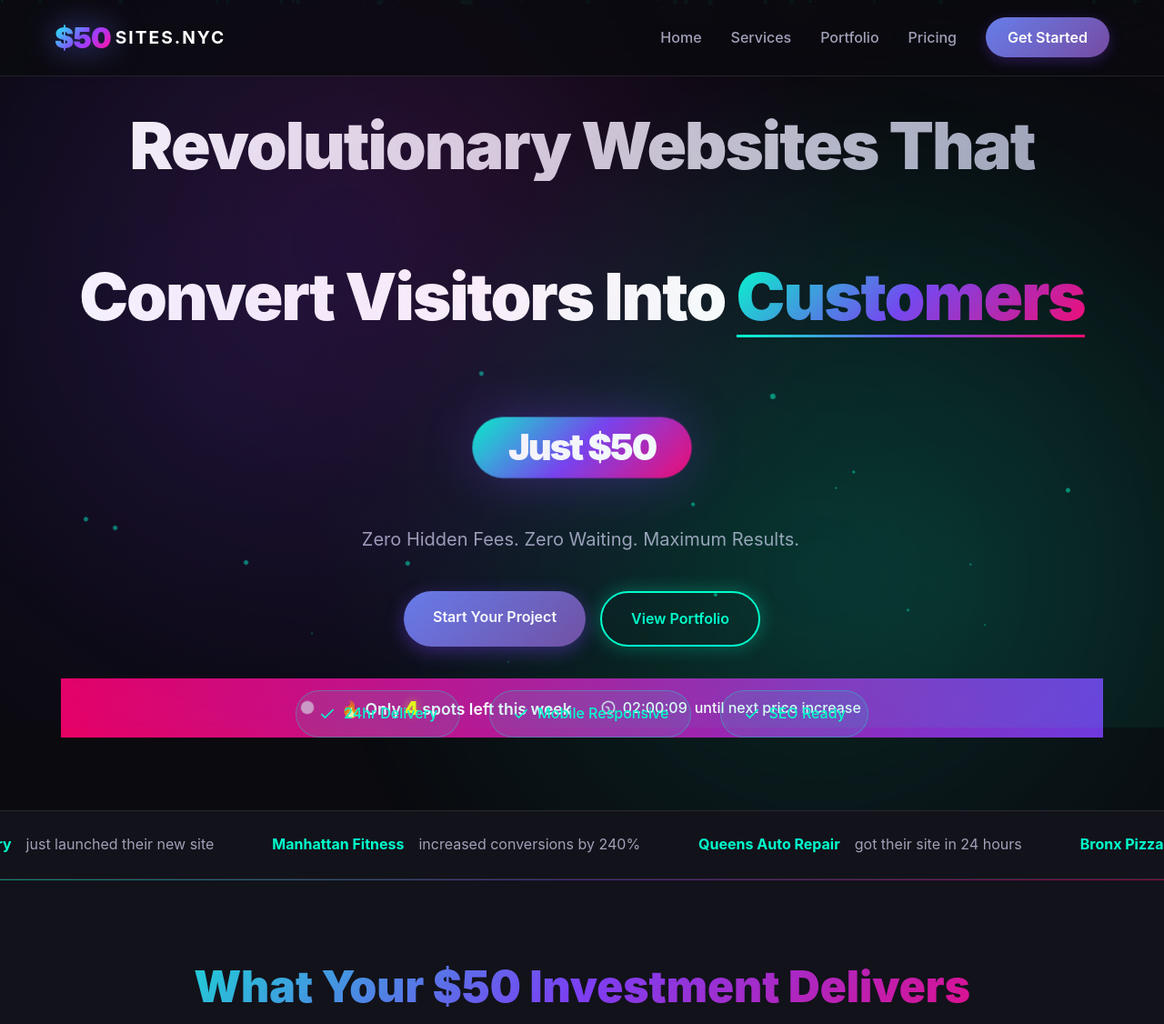
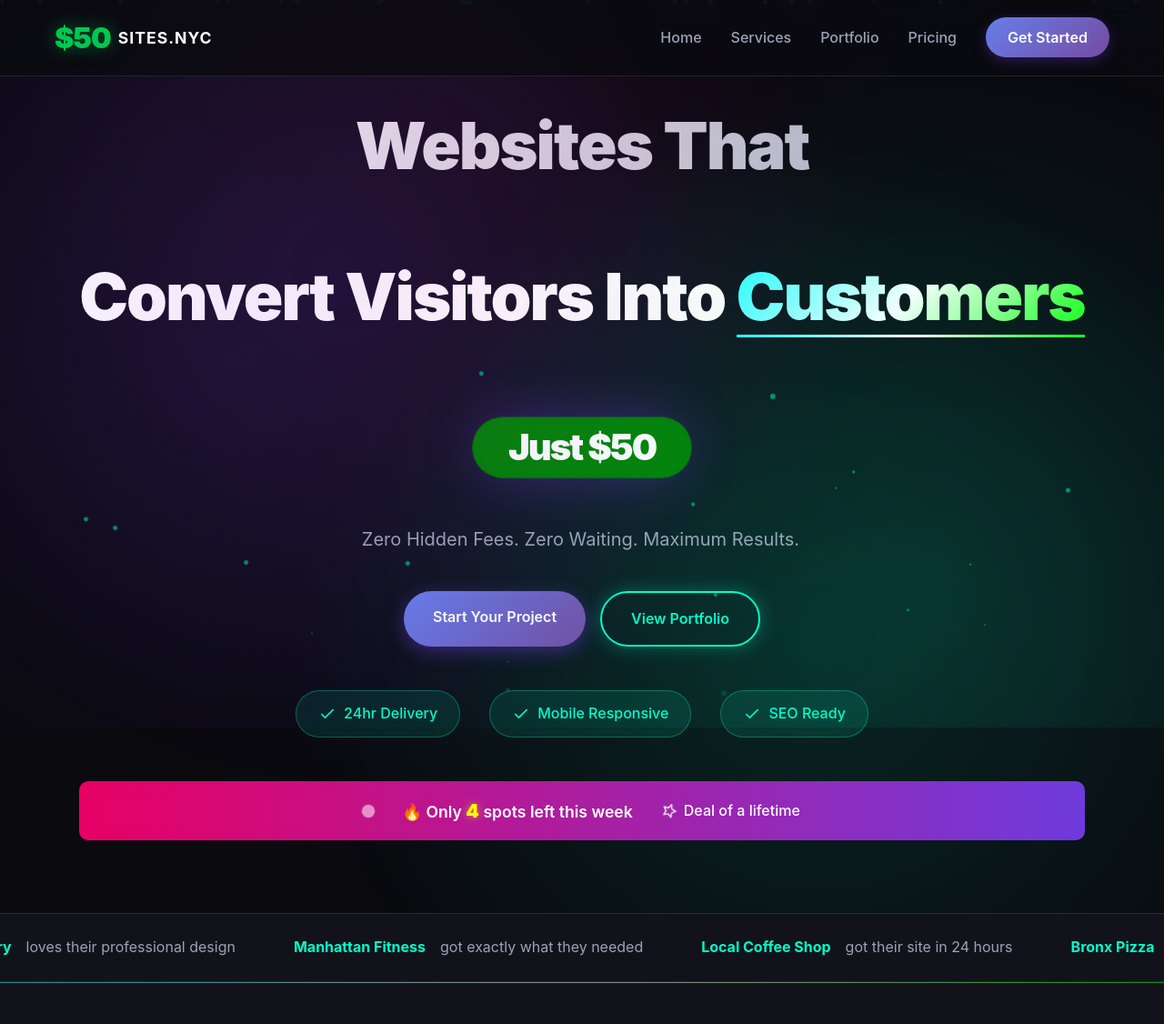
Before and after one commit to Muzilos/50dollarsites.nyc, a website: page index.html in a window 1280 px wide. Shown: the top 1126 px of the page at 91% size. Drawn offline with Linux system fonts and the light colour scheme.

Commit message:
better looking

```diff
--- a/index.html
+++ b/index.html
@@ -33,7 +33,7 @@
         <div class="container">
             <div class="hero-content">
                 <h1 class="hero-title">
-                    <span class="title-line-1">Revolutionary Websites That</span><br>
+                    <span class="title-line-1">Websites That</span><br>
                     <span class="title-line-2">Convert Visitors Into <span class="highlight-gradient">Customers</span></span><br>
                     <span class="price-highlight floating">Just $50</span>
                 </h1>
@@ -71,10 +71,9 @@
                     <span class="urgency-text">🔥 Only <span id="spots-left" class="spots-number">3</span> spots left this week</span>
                     <div class="countdown-timer">
                         <svg width="16" height="16" viewBox="0 0 24 24" fill="none" stroke="currentColor" stroke-width="2">
-                            <circle cx="12" cy="12" r="10"></circle>
-                            <polyline points="12 6 12 12 16 14"></polyline>
+                            <path d="M12 2l3.09 6.26L22 9.27l-5 4.87 1.18 6.88L12 17.77l-6.18 3.25L7 14.14 2 9.27l6.91-1.01L12 2z"></path>
                         </svg>
-                        <span id="countdown">23:47:12</span> until next price increase
+                        Deal of a lifetime
                     </div>
                 </div>
             </div>
@@ -179,10 +178,10 @@
                             <span class="badge badge-advocacy">Advocacy</span>
                             <span class="badge badge-live">🔴 Live</span>
                         </div>
-                        <h3>Stop Criminalizing</h3>
+                        <h3>StopCriminalizing.US</h3>
                         <p>Social justice advocacy platform with powerful messaging and community engagement</p>
                         <div class="portfolio-stats">
-                            <span><strong>500+</strong> daily visitors</span>
+                            <span><strong>Clean</strong> design</span>
                             <span><strong>24hr</strong> delivery</span>
                         </div>
                     </div>
@@ -209,7 +208,7 @@
                         <h3>Rehire Eddie</h3>
                         <p>Personal advocacy campaign with compelling storytelling and call-to-action</p>
                         <div class="portfolio-stats">
-                            <span><strong>95%</strong> engagement</span>
+                            <span><strong>Compelling</strong> story</span>
                             <span><strong>Mobile</strong> optimized</span>
                         </div>
                     </div>
@@ -233,7 +232,7 @@
                             <span class="badge badge-portfolio">Portfolio</span>
                             <span class="badge badge-live">🔴 Live</span>
                         </div>
-                        <h3>Muzzammil</h3>
+                        <h3>Art Portfolio</h3>
                         <p>Professional portfolio showcasing skills, projects, and achievements</p>
                         <div class="portfolio-stats">
                             <span><strong>SEO</strong> optimized</span>
@@ -263,8 +262,8 @@
                         <h3>Balls 4 Kids</h3>
                         <p>Youth sports charity with donation system and event management</p>
                         <div class="portfolio-stats">
-                            <span><strong>$10K+</strong> raised</span>
-                            <span><strong>Secure</strong> payments</span>
+                            <span><strong>Professional</strong> look</span>
+                            <span><strong>User</strong> friendly</span>
                         </div>
                     </div>
                 </div>
@@ -280,7 +279,7 @@
         <div class="container">
             <div class="pricing-header-wrapper">
                 <h2 class="section-title">Investment That Pays for Itself</h2>
-                <p class="section-subtitle">Average client sees 312% ROI in first month</p>
+                <p class="section-subtitle">Professional quality at an unbeatable price</p>
                 <div class="guarantee-badge floating">
                     <div class="guarantee-icon">🛡️</div>
                     <div class="guarantee-text">
@@ -456,7 +455,7 @@
 
     <section id="contact" class="contact">
         <div class="container">
-            <h2 class="section-title">Claim Your $50 Website Before Prices Increase</h2>
+            <h2 class="section-title">Claim Your $50 Website Today</h2>
             <p class="section-subtitle">Join 500+ NYC businesses already crushing it online</p>
             <div class="contact-content">
                 <form class="contact-form" action="#" method="POST">
@@ -506,12 +505,12 @@
                         <h3>Get In Touch</h3>
                         <p>Questions? We're here to help!</p>
                         <div class="contact-details">
-                            <a href="mailto:hello@50dollarsites.nyc" class="contact-link">
+                            <a href="mailto:50dollarsites@gmail.com" class="contact-link">
                                 <svg width="20" height="20" viewBox="0 0 24 24" fill="none" stroke="currentColor" stroke-width="2">
                                     <path d="M4 4h16c1.1 0 2 .9 2 2v12c0 1.1-.9 2-2 2H4c-1.1 0-2-.9-2-2V6c0-1.1.9-2 2-2z"></path>
                                     <polyline points="22,6 12,13 2,6"></polyline>
                                 </svg>
-                                hello@50dollarsites.nyc
+                                50dollarsites@gmail.com
                             </a>
                             <div class="contact-link">
                                 <svg width="20" height="20" viewBox="0 0 24 24" fill="none" stroke="currentColor" stroke-width="2">
--- a/script.js
+++ b/script.js
@@ -84,14 +84,14 @@ function initSocialProof() {
     if (!socialProofDiv) return;
 
     const proofs = [
-        { name: 'Brooklyn Bakery', text: 'just launched their new site' },
-        { name: 'Manhattan Fitness', text: 'increased conversions by 240%' },
-        { name: 'Queens Auto Repair', text: 'got their site in 24 hours' },
+        { name: 'Brooklyn Bakery', text: 'loves their professional design' },
+        { name: 'Manhattan Fitness', text: 'got exactly what they needed' },
+        { name: 'Local Coffee Shop', text: 'got their site in 24 hours' },
         { name: 'Bronx Pizza', text: 'loves their mobile-friendly design' },
-        { name: 'Staten Island Salon', text: 'doubled their bookings' },
-        { name: 'NYC Plumbing', text: 'ranks #1 on Google now' },
-        { name: 'Brooklyn Coffee', text: 'saw 5x more traffic' },
-        { name: 'Manhattan Law Firm', text: 'closed 3 new clients this week' }
+        { name: 'Staten Island Salon', text: 'thrilled with the quality' },
+        { name: 'NYC Services', text: 'highly recommends our work' },
+        { name: 'Brooklyn Boutique', text: 'exceeded their expectations' },
+        { name: 'Small Business Owner', text: 'best value they ever found' }
     ];
 
     const proofContent = document.createElement('div');
@@ -201,7 +201,13 @@ function initFormHandling() {
         button.textContent = 'Sending...';
         button.disabled = true;
 
-        // Simulate form submission
+        // Send to email
+        const subject = `New Website Request from ${data.name}`;
+        const body = `Name: ${data.name}%0D%0AEmail: ${data.email}%0D%0ABusiness: ${data.business}%0D%0AWebsite Type: ${data['website-type']}%0D%0A%0D%0AMessage:%0D%0A${data.message}`;
+
+        window.location.href = `mailto:50dollarsites@gmail.com?subject=${encodeURIComponent(subject)}&body=${body}`;
+
+        // Show success message
         setTimeout(() => {
             button.textContent = '✓ Message Sent!';
             button.style.background = 'linear-gradient(135deg, #00d084 0%, #00a06a 100%)';
@@ -213,7 +219,7 @@ function initFormHandling() {
                 button.style.background = '';
                 button.disabled = false;
             }, 3000);
-        }, 1500);
+        }, 500);
     });
 }
 
@@ -244,10 +250,11 @@ function initGlitchEffect() {
 
     glitchElements.forEach(element => {
         element.addEventListener('mouseenter', () => {
-            element.style.animation = 'glitch 0.3s ease';
-            setTimeout(() => {
-                element.style.animation = '';
-            }, 300);
+            element.style.animation = 'glitch 0.3s ease infinite';
+        });
+
+        element.addEventListener('mouseleave', () => {
+            element.style.animation = '';
         });
     });
 }
--- a/styles.css
+++ b/styles.css
@@ -16,7 +16,7 @@
     --text-muted: #6b6b85;
     --border-color: rgba(255, 255, 255, 0.1);
     --gradient-primary: linear-gradient(135deg, #667eea 0%, #764ba2 100%);
-    --gradient-neon: linear-gradient(135deg, #00ffcc 0%, #7b3ff2 50%, #ff006e 100%);
+    --gradient-neon: linear-gradient(135deg, #1fffff 0%, #fff 50%, #0fff0f 100%);
     --gradient-dark: linear-gradient(180deg, #0a0a0f 0%, #1a1a24 100%);
     --shadow-glow: 0 0 40px rgba(0, 255, 204, 0.3);
     --shadow-purple: 0 0 60px rgba(123, 63, 242, 0.4);
@@ -87,15 +87,13 @@ body::before {
 }
 
 .logo {
-    background: var(--gradient-neon);
-    -webkit-background-clip: text;
-    -webkit-text-fill-color: transparent;
-    background-clip: text;
+    color: #00C851;
     font-size: 2rem;
     font-weight: 900;
     letter-spacing: -1px;
     position: relative;
-    animation: glow 3s ease-in-out infinite;
+    margin-right: 0.5rem;
+    text-shadow: 0 0 20px rgba(0, 200, 81, 0.5);
 }
 
 @keyframes glow {
@@ -104,11 +102,10 @@ body::before {
 }
 
 .brand-text {
-    margin-left: 5px;
     color: var(--text-primary);
     font-weight: 700;
-    letter-spacing: 2px;
-    font-size: 1.2rem;
+    letter-spacing: 1px;
+    font-size: 1.1rem;
 }
 
 .nav-menu {
@@ -256,7 +253,7 @@ body::before {
 
 .title-line-1 {
     display: block;
-    background: linear-gradient(90deg, var(--text-primary) 0%, var(--text-secondary) 100%);
+    background: linear-gradient(90deg, var(--text-primary) 0%,  var(--text-secondary) 100%);
     -webkit-background-clip: text;
     -webkit-text-fill-color: transparent;
     background-clip: text;
@@ -296,7 +293,7 @@ body::before {
 
 .price-highlight {
     display: inline-block;
-    background: var(--gradient-primary);
+    background: green;
     color: white;
     padding: 0.5rem 2rem;
     border-radius: 50px;
@@ -314,7 +311,7 @@ body::before {
     left: -2px;
     right: -2px;
     bottom: -2px;
-    background: var(--gradient-neon);
+    background: green;
     border-radius: 50px;
     z-index: -1;
     opacity: 0;
@@ -493,14 +490,12 @@ body::before {
 }
 
 .urgency-banner {
-    position: absolute;
-    bottom: 0;
-    left: 0;
-    right: 0;
+    margin-top: 3rem;
     background: linear-gradient(90deg, rgba(255, 0, 110, 0.9) 0%, rgba(123, 63, 242, 0.9) 100%);
     backdrop-filter: blur(10px);
     padding: 1rem;
     animation: slideUp 0.8s ease-out 1s both;
+    border-radius: 10px;
 }
 
 @keyframes slideUp {
```
Also changed, not shown: .claude/settings.local.json (added).
